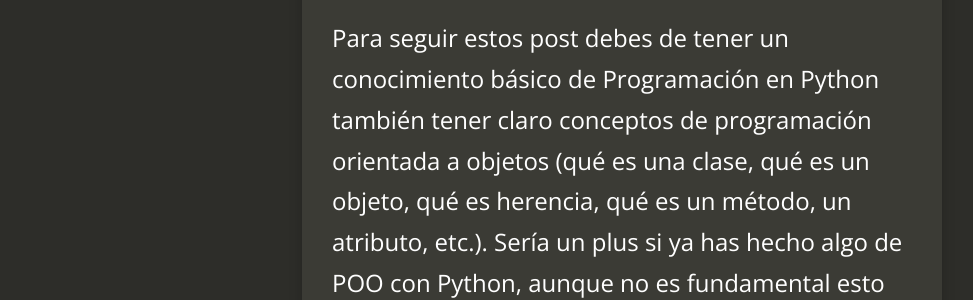
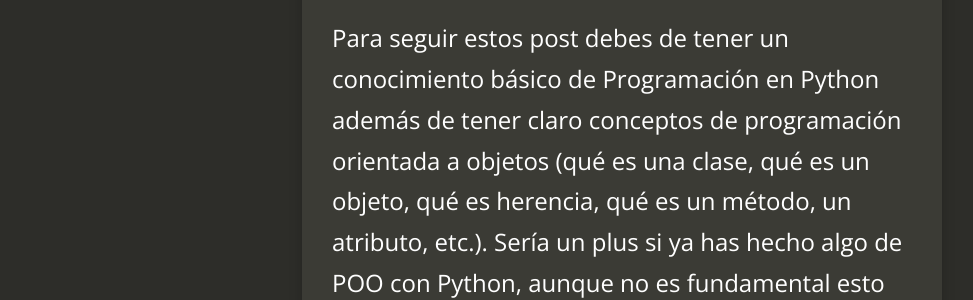
Before and after one commit to CarMoreno/carmoreno.github.io, a Jekyll site: the page built from _posts/2016-01-01-Patron-Factory.md, in a window 1280 px wide and 900 px high, scrolled down 683 px. Shown: the part 239-539 px from the top of the window, without its empty margins (18-991 px from the left). Built offline with Jekyll 4.4.1, drawn with Linux system fonts in a browser that asks for light colours; nearby versions of some CDN libraries; Markdown is read by kramdown in place of the engine named in the settings; comment, search, counter and statistics services are not loaded; some of the changed text lies outside the part shown.

Commit message:
Update 2016-01-01-Patron-Factory.md

```diff
--- a/_posts/2016-01-01-Patron-Factory.md
+++ b/_posts/2016-01-01-Patron-Factory.md
@@ -15,7 +15,7 @@
 
 Hoy vamos a empezar una serie de posts donde estudiaremos los patrones de diseño más usados en el desarrollo de software, cada uno vendrá acompañado por su correspondiente codificación; si buscas en la red, encontrarás muchos ejemplos de patrones de diseño en Java. Quiero que estas entradas sean un tanto diferentes a la mayoría de artículos que están en Internet, por ello realizaremos la codificación de los ejemplos en Python, en su versión 2.7.9 y trataré de hacerme entender lo más posible.
 
-Para seguir estos post debes de tener un conocimiento básico de Programación en Python también tener claro conceptos de programación orientada a objetos (qué es una clase, qué es un objeto, qué es herencia, qué es un método, un atributo, etc.). Sería un plus si ya has hecho algo de POO con Python, aunque no es fundamental esto último.
+Para seguir estos post debes de tener un conocimiento básico de Programación en Python además de tener claro conceptos de programación orientada a objetos (qué es una clase, qué es un objeto, qué es herencia, qué es un método, un atributo, etc.). Sería un plus si ya has hecho algo de POO con Python, aunque no es fundamental esto último.
 
 ## ¿Qué es un patrón de diseño de software?
 
```
